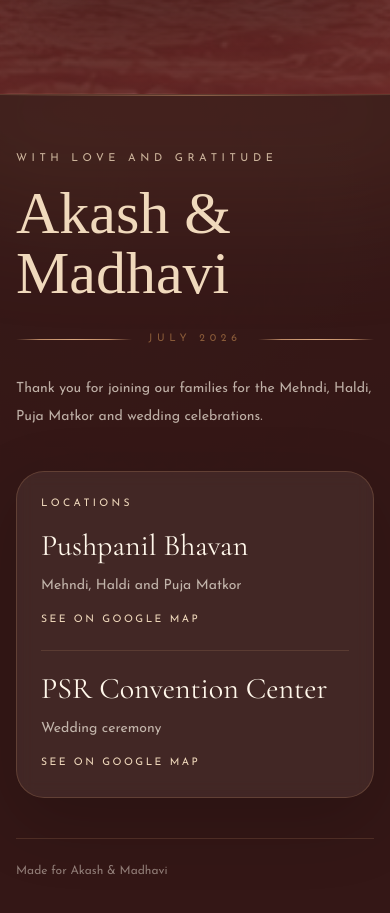
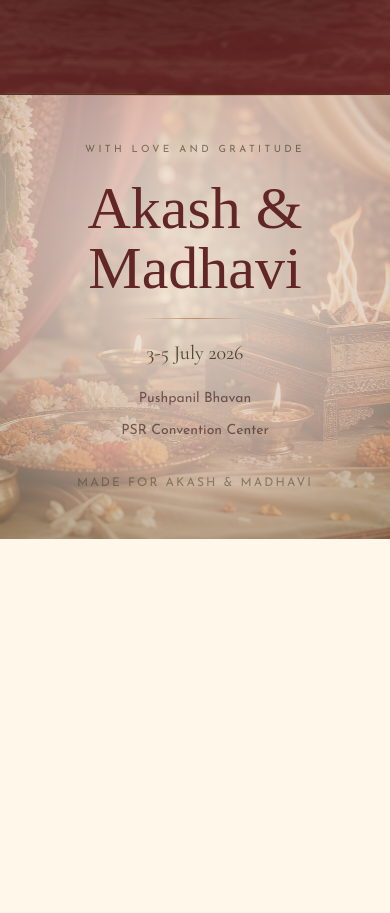
Before and after one commit to akashkumarweb/wedding, a React (Vite) app: page / in a window 390 px wide. Shown: the part 7533-8446 px from the top of the page. After the commit the page ends 8072 px from the top, so only its background shows below. Built offline with nearby package versions, Linux system fonts and the light colour scheme; no server answers; a web font is replaced by a local one.

Commit message:
new footer

```diff
--- a/src/components/Footer.tsx
+++ b/src/components/Footer.tsx
@@ -2,63 +2,51 @@ import { couple, venue, weddingVenue } from '../data/wedding'
 
 export function Footer() {
   return (
-    <footer className="relative overflow-hidden border-t border-gold/30 bg-maroon-dark px-4 py-14 text-ivory md:px-8 md:py-18">
-      <div className="absolute inset-0 boho-paper opacity-10" />
-      <div className="absolute inset-x-0 top-0 h-px bg-gradient-to-r from-transparent via-gold/60 to-transparent" />
-      <div className="absolute -top-20 left-1/2 h-48 w-[36rem] -translate-x-1/2 rounded-full bg-gold/10 blur-3xl" />
+    <footer className="relative overflow-hidden border-t border-gold/25 bg-maroon-dark px-4 py-12 text-maroon-dark md:px-8">
+      <img
+        src="/assets/boho-wedding.jpg"
+        alt=""
+        aria-hidden="true"
+        className="absolute inset-0 h-full w-full object-cover opacity-70"
+      />
+      <div className="absolute inset-0 bg-[radial-gradient(circle_at_50%_38%,rgba(255,247,234,0.78),rgba(255,243,234,0.58)_34%,rgba(247,223,216,0.44)_62%,rgba(76,69,45,0.18)),linear-gradient(180deg,rgba(255,247,234,0.36),rgba(216,208,164,0.34))]" />
+      <div className="absolute inset-x-0 top-0 h-px bg-gradient-to-r from-transparent via-gold/65 to-transparent" />
 
-      <div className="relative mx-auto grid max-w-6xl gap-10 lg:grid-cols-[1.1fr_0.9fr] lg:items-end">
-        <div>
-          <p className="font-body text-[0.68rem] tracking-[0.42em] text-gold-light/80 uppercase">
+      <div className="relative mx-auto max-w-5xl">
+        <div className="flex flex-col items-center gap-5 text-center">
+          <p className="font-body text-[0.62rem] tracking-[0.34em] text-sage-dark/70 uppercase">
             With love and gratitude
           </p>
-          <p className="font-display mt-4 text-6xl leading-none text-gold-light md:text-8xl">
+          <p className="font-display text-6xl leading-none text-maroon md:text-7xl">
             {couple.groom} & {couple.bride}
           </p>
-          <div className="ornate-rule mt-7 max-w-sm md:mx-0 [&_span]:text-ivory/55">
-            <span className="font-body">July 2026</span>
-          </div>
-          <p className="mt-7 max-w-xl text-sm leading-7 text-ivory/68">
-            Thank you for joining our families for the Mehndi, Haldi, Puja Matkor and wedding
-            celebrations.
-          </p>
-        </div>
+          <div className="h-px w-28 bg-gradient-to-r from-transparent via-gold to-transparent" />
+          <p className="font-heading text-xl text-sage-dark md:text-2xl">3-5 July 2026</p>
 
-        <div className="rounded-[1.75rem] border border-gold/25 bg-ivory/[0.07] p-6 shadow-[0_24px_70px_rgba(0,0,0,0.18)] backdrop-blur">
-          <p className="font-body text-[0.65rem] tracking-[0.32em] text-gold-light uppercase">
-            Locations
-          </p>
-          <div className="mt-4 space-y-5">
-            <div>
-              <h3 className="font-heading text-3xl text-ivory">{venue.name}</h3>
-              <p className="mt-2 text-sm leading-7 text-ivory/68">Mehndi, Haldi and Puja Matkor</p>
+          <div className="flex flex-col items-center gap-2 text-sm leading-6 text-maroon-dark/62 md:flex-row md:gap-4">
             <a
               href={venue.directionsUrl}
               target="_blank"
               rel="noopener noreferrer"
-                className="font-body mt-3 inline-flex text-[0.65rem] tracking-[0.24em] text-gold-light uppercase transition hover:text-ivory"
+              className="transition hover:text-gold-deep"
             >
-                See on Google Map
+              {venue.name}
             </a>
-            </div>
-            <div className="border-t border-gold/20 pt-5">
-              <h3 className="font-heading text-3xl text-ivory">{weddingVenue.name}</h3>
-              <p className="mt-2 text-sm leading-7 text-ivory/68">Wedding ceremony</p>
+            <span className="hidden h-1 w-1 rounded-full bg-gold md:block" />
             <a
               href={weddingVenue.directionsUrl}
               target="_blank"
               rel="noopener noreferrer"
-                className="font-body mt-3 inline-flex text-[0.65rem] tracking-[0.24em] text-gold-light uppercase transition hover:text-ivory"
+              className="transition hover:text-gold-deep"
             >
-                See on Google Map
+              {weddingVenue.name}
             </a>
           </div>
+
+          <p className="pt-3 text-xs tracking-[0.18em] text-sage-dark/55 uppercase">
+            Made for {couple.groom} & {couple.bride}
+          </p>
         </div>
-        </div>
-      </div>
-
-      <div className="relative mx-auto mt-10 flex max-w-6xl flex-col gap-4 border-t border-gold/20 pt-6 text-xs text-ivory/45 md:flex-row md:items-center md:justify-between">
-        <span>Made for Akash & Madhavi</span>
       </div>
     </footer>
   )
```
Lines whose indentation alone changed are shown as unchanged.
